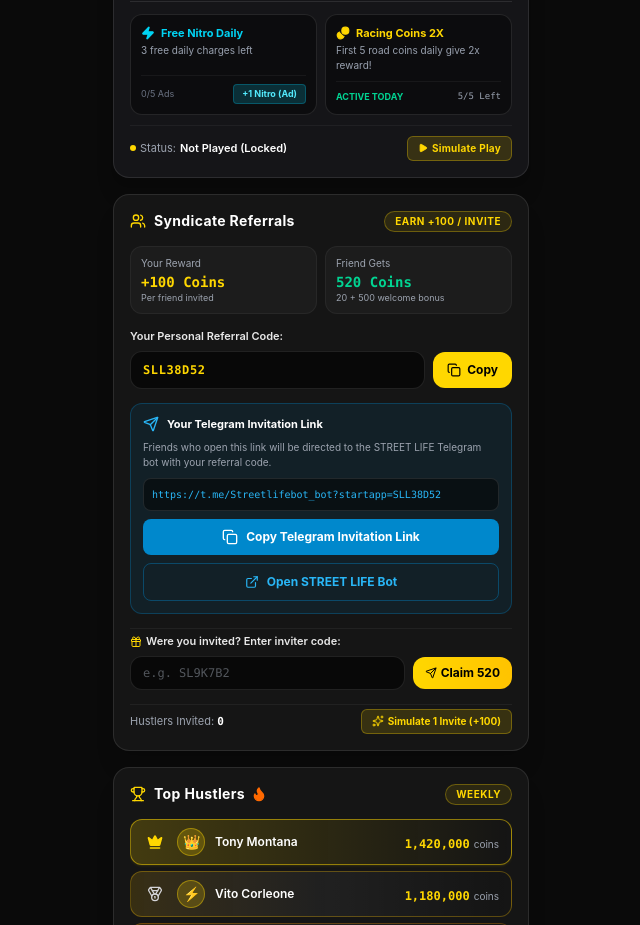
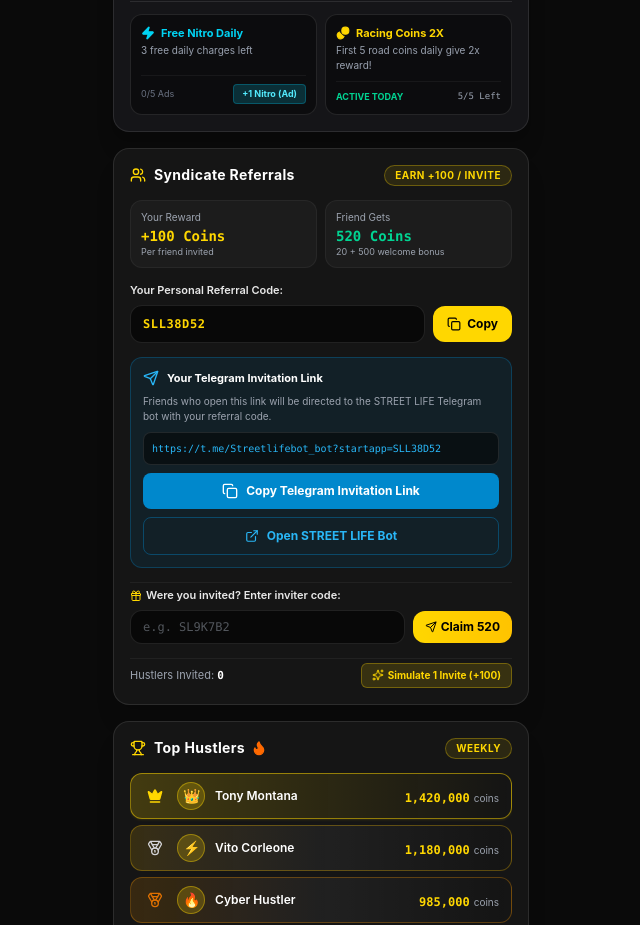
Before and after one commit to splendoryaweh-png/Street-life-game, a Next.js app: page / in a window 1280 px wide. Shown: the part 1020-1945 px from the top of the page, without its empty margins (319-959 px from the left). Built offline with nearby package versions, Linux system fonts and the light colour scheme.

Commit message:
Remove public daily reward test controls

```diff
--- a/components/DailyRewardStrip.tsx
+++ b/components/DailyRewardStrip.tsx
@@ -25,8 +25,6 @@ interface DailyRewardStripProps {
   dailyStreak: number;
   lastClaimDate: string | null;
   onClaim: (amount: number, bonusItem?: string) => void;
-  onSimulatePlayGame: () => void;
-  onResetTestLock: () => void;
 }
 
 interface DailyRewardItem {
@@ -45,8 +43,6 @@ export function DailyRewardStrip({
   dailyStreak,
   lastClaimDate,
   onClaim,
-  onSimulatePlayGame,
-  onResetTestLock,
 }: DailyRewardStripProps) {
   const [claimCelebration, setClaimCelebration] = useState<{ coins: number; perk: string } | null>(null);
 
@@ -300,43 +296,6 @@ export function DailyRewardStrip({
         </div>
       </div>
 
-      {/* Testing Utilities */}
-      <div className="mt-2.5 pt-2.5 border-t border-white/5 flex items-center justify-between gap-2 text-[11px]">
-        <div className="text-[#9CA3AF] flex items-center gap-1">
-          <span className="w-1.5 h-1.5 rounded-full bg-[#FFD700]" />
-          <span>Status:</span>
-          <span className="font-semibold text-white">
-            {hasPlayedToday ? 'Played (Unlocked)' : 'Not Played (Locked)'}
-          </span>
-        </div>
-
-        <div className="flex items-center gap-2">
-          {!hasPlayedToday ? (
-            <button
-              onClick={() => {
-                playClickSound();
-                onSimulatePlayGame();
-              }}
-              type="button"
-              className="px-2.5 py-1 rounded-md bg-[#FFD700]/15 hover:bg-[#FFD700]/25 text-[#FFD700] font-bold text-[10px] tracking-wide border border-[#FFD700]/30 transition-all flex items-center gap-1 active:scale-95 cursor-pointer"
-            >
-              <Play className="w-2.5 h-2.5 fill-current" />
-              Simulate Play
-            </button>
-          ) : (
-            <button
-              onClick={() => {
-                playClickSound();
-                onResetTestLock();
-              }}
-              type="button"
-              className="px-2 py-0.5 rounded bg-white/5 hover:bg-white/10 text-[#9CA3AF] text-[10px] border border-white/10 transition-colors cursor-pointer"
-            >
-              Re-Lock Test
-            </button>
-          )}
-        </div>
-      </div>
     </div>
   );
 }
```
